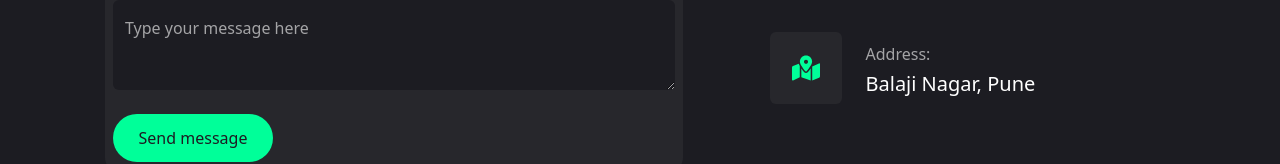
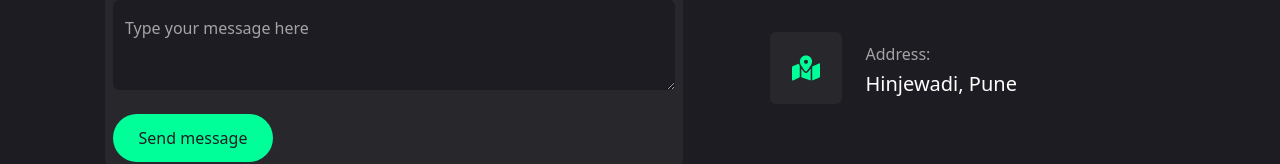
Before and after one commit to RushikeshGorde/nextport, a Next.js app: page /contact in a window 1280 px wide. Shown: the part 358-522 px from the top of the page. Built offline with nearby package versions, Linux system fonts and the light colour scheme.

Commit message:
Update page.jsx

```diff
--- a/app/contact/page.jsx
+++ b/app/contact/page.jsx
@@ -29,7 +29,7 @@ const info = [
   {
     icon: <FaMapMarkedAlt />,
     title: "Address: ",
-    description: "Balaji Nagar, Pune"
+    description: "Hinjewadi, Pune"
   },
 
 ];
```
